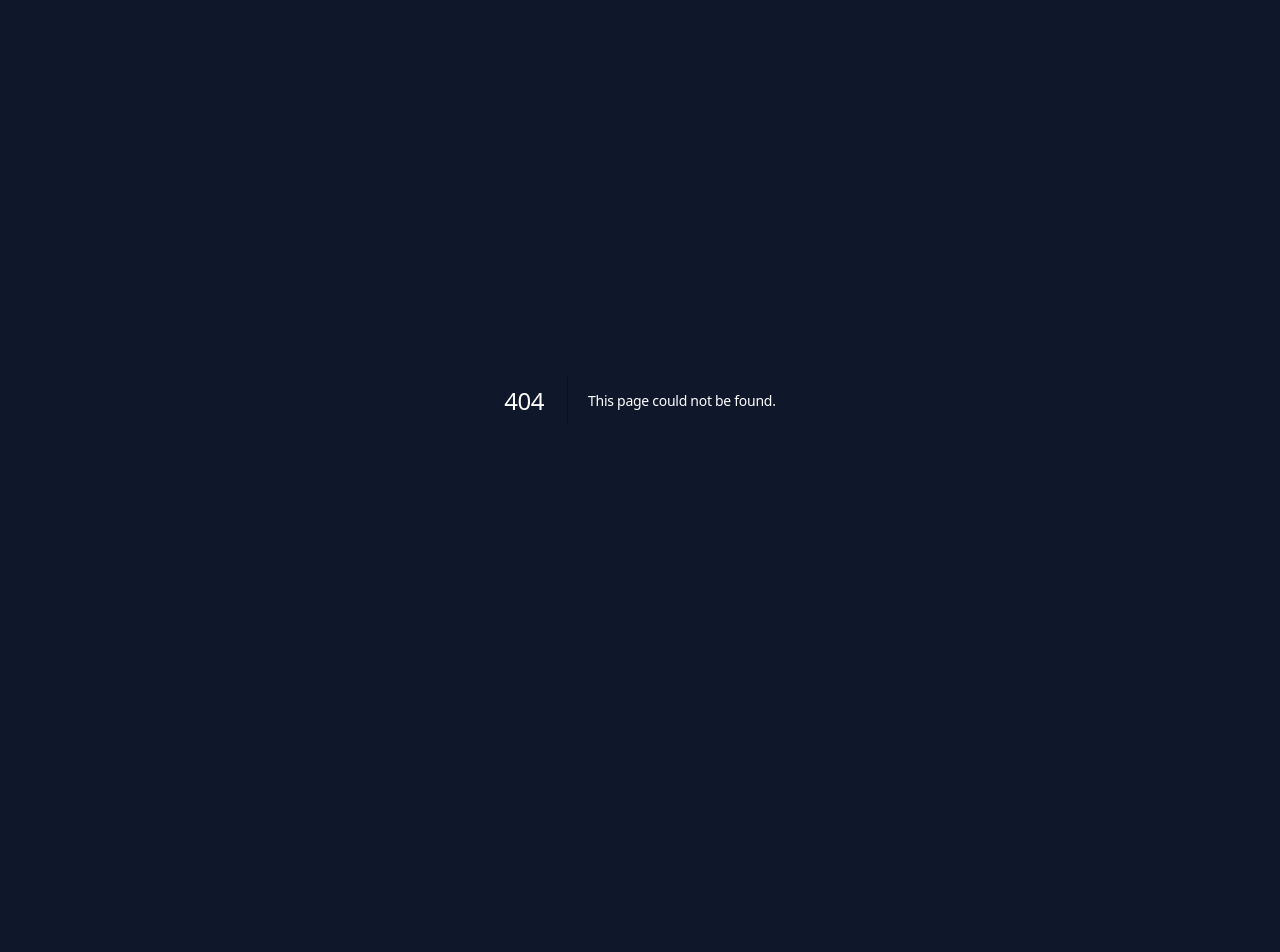
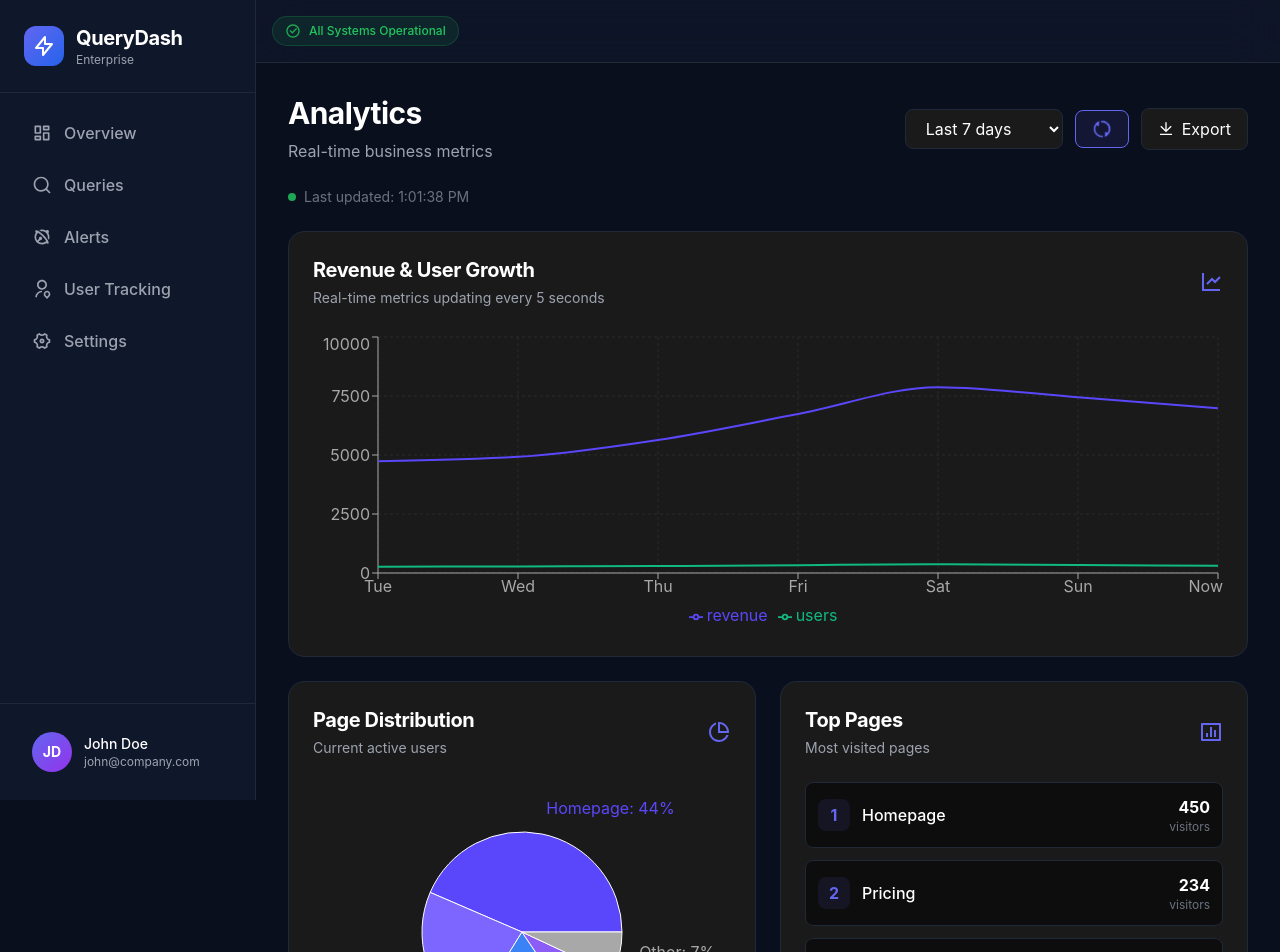
Before and after one commit to skillmates07-stack/querydash-frontend, a Next.js app: page /dashboard/analytics in a window 1280 px wide. Before the commit this address had no page. Shown: the top 952 px of the page. Before the commit the page ends 800 px from the top, so only its background shows below. Built offline with nearby package versions, Linux system fonts and the light colour scheme.

Commit message:
Create page.tsx

```diff
--- /dev/null
+++ b/src/app/dashboard/analytics/page.tsx
@@ -0,0 +1,235 @@
+'use client';
+
+import { useState, useEffect } from 'react';
+import {
+  RiLineChartLine,
+  RiBarChartBoxLine,
+  RiPieChartLine,
+  RiDownloadLine,
+  RiRefreshLine,
+  RiFilterLine
+} from 'react-icons/ri';
+import {
+  LineChart,
+  Line,
+  BarChart,
+  Bar,
+  PieChart,
+  Pie,
+  Cell,
+  XAxis,
+  YAxis,
+  CartesianGrid,
+  Tooltip,
+  Legend,
+  ResponsiveContainer
+} from 'recharts';
+
+export default function AnalyticsPage() {
+  const [timeRange, setTimeRange] = useState('7d');
+  const [autoRefresh, setAutoRefresh] = useState(true);
+  const [lastUpdated, setLastUpdated] = useState(new Date());
+
+  // Revenue trend data
+  const [revenueData, setRevenueData] = useState([
+    { date: 'Mon', revenue: 4200, users: 234 },
+    { date: 'Tue', revenue: 5100, users: 289 },
+    { date: 'Wed', revenue: 4800, users: 267 },
+    { date: 'Thu', revenue: 6200, users: 312 },
+    { date: 'Fri', revenue: 7100, users: 345 },
+    { date: 'Sat', revenue: 8400, users: 389 },
+    { date: 'Sun', revenue: 6800, users: 298 }
+  ]);
+
+  // User activity data
+  const activityData = [
+    { name: 'Homepage', value: 450 },
+    { name: 'Pricing', value: 234 },
+    { name: 'Dashboard', value: 189 },
+    { name: 'Checkout', value: 89 },
+    { name: 'Other', value: 72 }
+  ];
+
+  const COLORS = ['#5b47fb', '#7c66ff', '#3b82f6', '#8b5cf6', '#a8a8a8'];
+
+  // Simulate real-time updates
+  useEffect(() => {
+    if (!autoRefresh) return;
+
+    const interval = setInterval(() => {
+      setRevenueData(prev => {
+        const newData = [...prev];
+        const lastPoint = newData[newData.length - 1];
+        newData.push({
+          date: 'Now',
+          revenue: lastPoint.revenue + Math.floor(Math.random() * 1000 - 500),
+          users: lastPoint.users + Math.floor(Math.random() * 50 - 25)
+        });
+        return newData.slice(-7);
+      });
+      setLastUpdated(new Date());
+    }, 5000);
+
+    return () => clearInterval(interval);
+  }, [autoRefresh]);
+
+  return (
+    <div className="space-y-6">
+      {/* Header */}
+      <div className="flex items-center justify-between">
+        <div>
+          <h1 className="text-3xl font-bold text-white mb-2">Analytics</h1>
+          <p className="text-gray-400">Real-time business metrics</p>
+        </div>
+
+        <div className="flex items-center gap-3">
+          {/* Time range selector */}
+          <select
+            value={timeRange}
+            onChange={(e) => setTimeRange(e.target.value)}
+            className="px-4 py-2 rounded-lg bg-[#1a1a1a] border border-gray-800 text-white focus:outline-none focus:border-accent"
+          >
+            <option value="24h">Last 24 hours</option>
+            <option value="7d">Last 7 days</option>
+            <option value="30d">Last 30 days</option>
+            <option value="90d">Last 90 days</option>
+          </select>
+
+          {/* Auto-refresh toggle */}
+          <button
+            onClick={() => setAutoRefresh(!autoRefresh)}
+            className={`px-4 py-2 rounded-lg border transition-all ${
+              autoRefresh
+                ? 'bg-accent/10 border-accent text-accent'
+                : 'bg-[#1a1a1a] border-gray-800 text-gray-400'
+            }`}
+          >
+            <RiRefreshLine className={`text-xl ${autoRefresh ? 'animate-spin' : ''}`} />
+          </button>
+
+          {/* Export button */}
+          <button className="px-4 py-2 rounded-lg bg-[#1a1a1a] border border-gray-800 text-white hover:border-accent transition-all flex items-center gap-2">
+            <RiDownloadLine />
+            <span>Export</span>
+          </button>
+        </div>
+      </div>
+
+      {/* Last updated indicator */}
+      <div className="flex items-center gap-2 text-sm text-gray-500">
+        <div className="w-2 h-2 rounded-full bg-success animate-pulse" />
+        <span>Last updated: {lastUpdated.toLocaleTimeString()}</span>
+      </div>
+
+      {/* Revenue & Users Chart */}
+      <div className="p-6 rounded-2xl bg-[#1a1a1a] border border-gray-800">
+        <div className="flex items-center justify-between mb-6">
+          <div>
+            <h2 className="text-xl font-bold text-white mb-1">Revenue & User Growth</h2>
+            <p className="text-sm text-gray-400">Real-time metrics updating every 5 seconds</p>
+          </div>
+          <RiLineChartLine className="text-2xl text-accent" />
+        </div>
+
+        <ResponsiveContainer width="100%" height={300}>
+          <LineChart data={revenueData}>
+            <CartesianGrid strokeDasharray="3 3" stroke="#2a2a2a" />
+            <XAxis dataKey="date" stroke="#a8a8a8" />
+            <YAxis stroke="#a8a8a8" />
+            <Tooltip
+              contentStyle={{
+                backgroundColor: '#1a1a1a',
+                border: '1px solid #2a2a2a',
+                borderRadius: '8px',
+                color: '#ffffff'
+              }}
+            />
+            <Legend />
+            <Line
+              type="monotone"
+              dataKey="revenue"
+              stroke="#5b47fb"
+              strokeWidth={2}
+              dot={{ fill: '#5b47fb', r: 4 }}
+            />
+            <Line
+              type="monotone"
+              dataKey="users"
+              stroke="#10b981"
+              strokeWidth={2}
+              dot={{ fill: '#10b981', r: 4 }}
+            />
+          </LineChart>
+        </ResponsiveContainer>
+      </div>
+
+      {/* Activity Distribution */}
+      <div className="grid lg:grid-cols-2 gap-6">
+        {/* Pie Chart */}
+        <div className="p-6 rounded-2xl bg-[#1a1a1a] border border-gray-800">
+          <div className="flex items-center justify-between mb-6">
+            <div>
+              <h2 className="text-xl font-bold text-white mb-1">Page Distribution</h2>
+              <p className="text-sm text-gray-400">Current active users</p>
+            </div>
+            <RiPieChartLine className="text-2xl text-accent" />
+          </div>
+
+          <ResponsiveContainer width="100%" height={300}>
+            <PieChart>
+              <Pie
+                data={activityData}
+                cx="50%"
+                cy="50%"
+                labelLine={false}
+                label={({ name, percent }) => `${name}: ${(percent * 100).toFixed(0)}%`}
+                outerRadius={100}
+                fill="#8884d8"
+                dataKey="value"
+              >
+                {activityData.map((entry, index) => (
+                  <Cell key={`cell-${index}`} fill={COLORS[index % COLORS.length]} />
+                ))}
+              </Pie>
+              <Tooltip
+                contentStyle={{
+                  backgroundColor: '#1a1a1a',
+                  border: '1px solid #2a2a2a',
+                  borderRadius: '8px'
+                }}
+              />
+            </PieChart>
+          </ResponsiveContainer>
+        </div>
+
+        {/* Top Pages List */}
+        <div className="p-6 rounded-2xl bg-[#1a1a1a] border border-gray-800">
+          <div className="flex items-center justify-between mb-6">
+            <div>
+              <h2 className="text-xl font-bold text-white mb-1">Top Pages</h2>
+              <p className="text-sm text-gray-400">Most visited pages</p>
+            </div>
+            <RiBarChartBoxLine className="text-2xl text-accent" />
+          </div>
+
+          <div className="space-y-3">
+            {activityData.map((page, i) => (
+              <div key={i} className="flex items-center justify-between p-3 rounded-lg bg-[#0d0d0d] border border-gray-800">
+                <div className="flex items-center gap-3">
+                  <div className="w-8 h-8 rounded-lg bg-accent/10 flex items-center justify-center text-accent font-bold">
+                    {i + 1}
+                  </div>
+                  <span className="text-white font-medium">{page.name}</span>
+                </div>
+                <div className="text-right">
+                  <p className="text-white font-bold">{page.value}</p>
+                  <p className="text-xs text-gray-500">visitors</p>
+                </div>
+              </div>
+            ))}
+          </div>
+        </div>
+      </div>
+    </div>
+  );
+}
```
